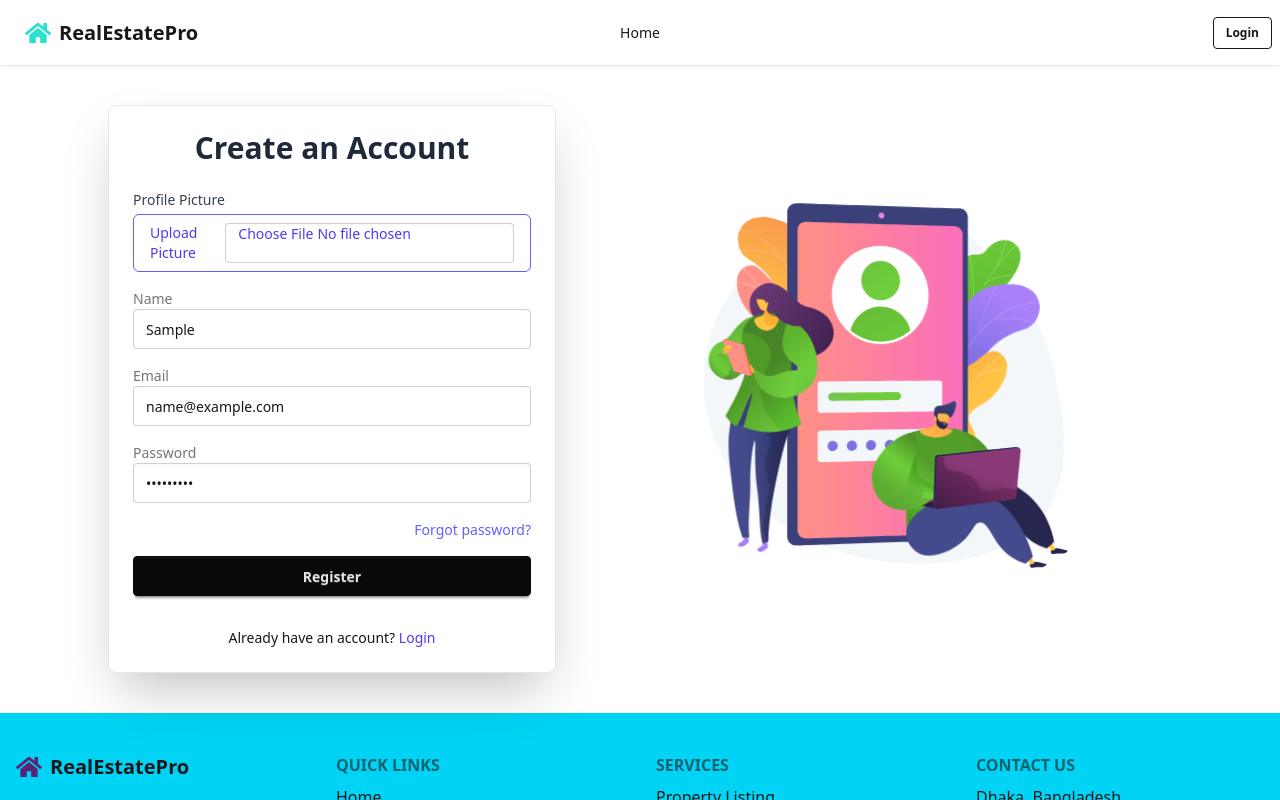
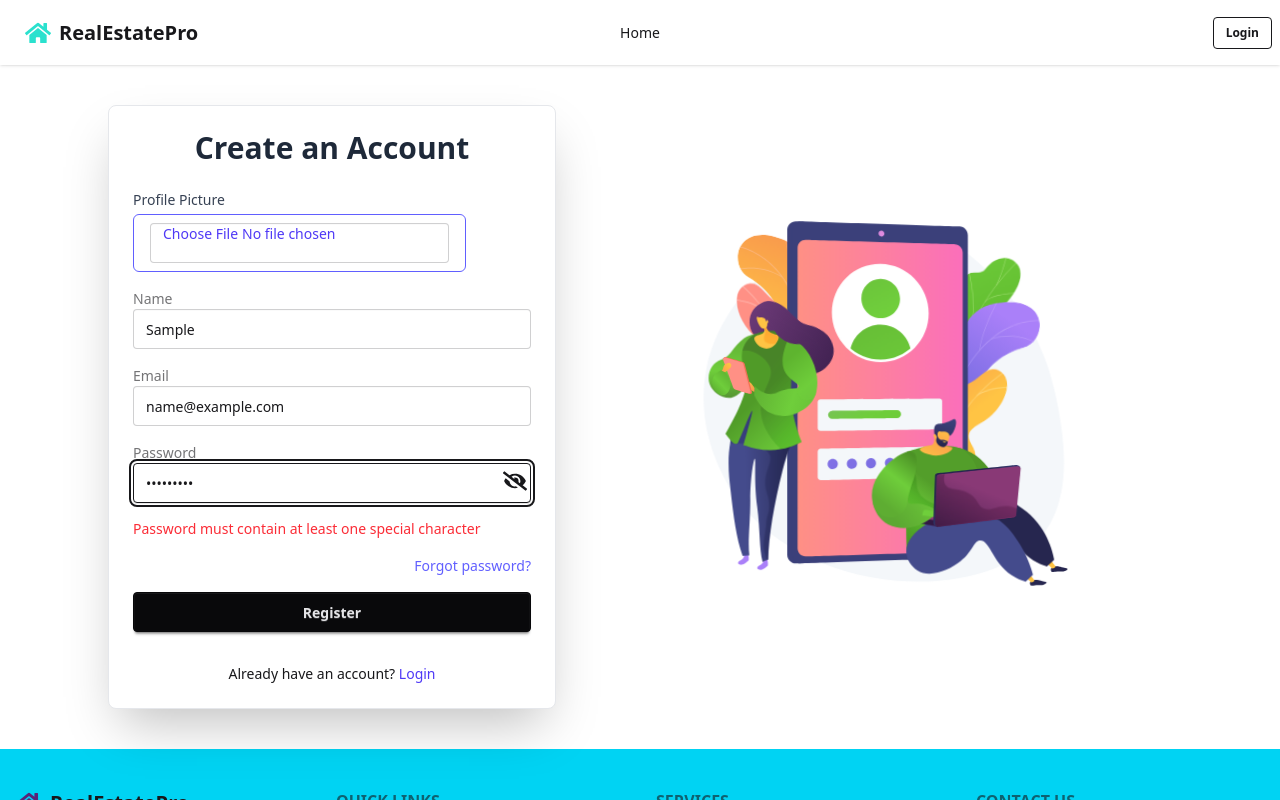
Before and after one commit to tuhinalrakib/real-estate-client, a React (Vite) app: page /register in a window 1280 px wide. Both pictures are taken after typing "Sample", "name@example.com", "Sample123" into the empty fields and a click on the button "Register". Shown: the top 800 px of the page. Built offline with nearby package versions, Linux system fonts and the light colour scheme; no server answers.

Commit message:
authentication

```diff
--- /dev/null
+++ b/src/Hooks/useAxios.jsx
@@ -0,0 +1,11 @@
+import axios from "axios";
+
+const axiosInstance = axios.create({
+    baseURL: `${import.meta.env.VITE_url}`
+})
+
+const useAxios = () => {
+    return axiosInstance;
+};
+
+export default useAxios;
--- a/src/Pages/Authentication/Login.jsx
+++ b/src/Pages/Authentication/Login.jsx
@@ -1,5 +1,5 @@
 import Lottie from "lottie-react";
-import React from "react";
+import React, { useState } from "react";
 
 import lottie from "../../assets/lottiLogin.json"
 import { useForm } from "react-hook-form";
@@ -8,6 +8,7 @@ import { Helmet } from "react-helmet";
 
 const Login = () => {
     const { register, handleSubmit } = useForm()
+    const [showPassword, setShowPassword] = useState(false)
 
     const onSubmit = data => {
         console.log(data)
@@ -31,12 +32,32 @@ const Login = () => {
                                 placeholder="Email"
                             />
                             <label className="label">Password</label>
-                            <input
-                                type="password"
-                                {...register("password")}
-                                className="input"
-                                placeholder="Password"
-                            />
+                            <div className="relative">
+                                <input
+                                    type={showPassword ? "text" : "password"}
+                                    {...register("password",
+                                        {
+                                            required: "Password is Required",
+                                            minLength: {
+                                                value: 6,
+                                                message: "Password must be at least 6 characters"
+                                            },
+                                            validate: {
+                                                hasUpperCase: (value) =>
+                                                    /[A-Z]/.test(value) || "Password must contain at least one uppercase letter",
+                                                hasSpecialChar: (value) =>
+                                                    /[!@#$%^&*(),.?":{}|<>]/.test(value) || "Password must contain at least one special character"
+                                            }
+                                        })}
+                                    placeholder="Password"
+                                    className="input input-bordered w-full"
+                                />
+                                <button onClick={() => setShowPassword(!showPassword)} className="absolute cursor-pointer right-1 top-1.5">
+                                    {
+                                        showPassword ? <FaEye size={24} /> : <FaEyeSlash size={24} />
+                                    }
+                                </button>
+                            </div>
                             <div><a className="link link-hover">Forgot password?</a></div>
                             <button className="btn btn-neutral mt-4">Login</button>
                         </fieldset>
--- a/src/Pages/Authentication/Register.jsx
+++ b/src/Pages/Authentication/Register.jsx
@@ -2,39 +2,57 @@ import React, { useState } from 'react';
 import { useForm } from 'react-hook-form';
 import lottie2 from "../../assets/lottieRegister.json";
 import Lottie from 'lottie-react';
-import { Link } from 'react-router';
+import { Link, useNavigate } from 'react-router';
 import { Helmet } from 'react-helmet';
 import useAuth from '../../Hooks/useAuth';
 import axios from 'axios';
+import { FaEye, FaEyeSlash } from 'react-icons/fa';
+import useAxios from '../../Hooks/useAxios';
 
 const Register = () => {
     const { register, handleSubmit, formState: { errors } } = useForm();
     const [imageUrl, setImageUrl] = useState("")
-    const {registerUser, updateUserProfile} = useAuth()
+    const [showPassword, setShowPassword] = useState(false)
+    const { registerUser, updateUserProfile } = useAuth()
+    const axiosInstance = useAxios()
+    const navigate = useNavigate()
+
+    const handleImageUpload = async (e) => {
+        const image = e.target.files[0]
+        // Image upload in Cloudinary
+        const formData = new FormData();
+        formData.append("file", image);
+        formData.append("upload_preset", "my_unsigned_preset");
+        const res = await axios.post("https://api.cloudinary.com/v1_1/dxkmkskvy/image/upload", formData)
+        const resData = res.data
+        setImageUrl(resData.secure_url)
+    }
 
     const onSubmit = async (data) => {
-        const { email, image, name, password } = data
-        const imageData = image[0]
-
-        // Image upload in Cloudinary
-        // const formData = new FormData();
-        // formData.append("file", imageData);
-        // formData.append("upload_preset", "my_unsigned_preset");
-        // const res = await axios.post("https://api.cloudinary.com/v1_1/dxkmkskvy/image/upload", formData)
-        // const resData = res.data
-        // setImageUrl(resData.secure_url)
+        const { email, name, password } = data
 
         // Create Account
         registerUser(email, password)
-        .then(res=>{
-            if(res?.user){
+            .then(async(res) => {
+                // update userinfo in the database
+                const userInfo = {
+                    email: data.email,
+                    role: 'user', // default role
+                    created_at: new Date().toISOString(),
+                    last_log_in: new Date().toISOString()
+                }
+                const userRes = await axiosInstance.post('/users', userInfo);
+                console.log(userRes.data);
+
+                if (res?.user) {
                     updateUserProfile(name, imageUrl)
-                .then(()=>{
-                    consol
+                    .then(() => {
+                        console.log("Updated")
+                        navigate("/")
                     })
                 }
             })
-        .catch(e=>{
+            .catch(e => {
                 console.log(e)
             })
     };
@@ -68,10 +86,8 @@ const Register = () => {
                                 htmlFor="file-upload"
                                 className="cursor-pointer inline-flex items-center px-4 py-2 border border-indigo-500 text-sm font-medium rounded-md text-indigo-600 bg-white hover:bg-indigo-50"
                             >
-                                Upload Picture
                                 <input
-                                    id="file-upload"
-                                    {...register("image")}
+                                    onChange={handleImageUpload}
                                     type="file"
                                     className="input input-bordered w-full"
                                 />
@@ -105,14 +121,36 @@ const Register = () => {
                         {/* Password */}
                         <div>
                             <label className="label">Password</label>
+                            <div className="relative">
                                 <input
-                                type="password"
-                                {...register("password", { required: true })}
+                                    type={showPassword ? "text" : "password"}
+                                    {...register("password",
+                                        {
+                                            required: "Password is Required",
+                                            minLength: {
+                                                value: 6,
+                                                message: "Password must be at least 6 characters"
+                                            },
+                                            validate: {
+                                                hasUpperCase: (value) =>
+                                                    /[A-Z]/.test(value) || "Password must contain at least one uppercase letter",
+                                                hasSpecialChar: (value) =>
+                                                    /[!@#$%^&*(),.?":{}|<>]/.test(value) || "Password must contain at least one special character"
+                                            }
+                                        })}
                                     placeholder="Password"
                                     className="input input-bordered w-full"
                                 />
+                                <button onClick={() => setShowPassword(!showPassword)} className="absolute cursor-pointer right-1 top-1.5">
+                                    {
+                                        showPassword ? <FaEye size={24} /> : <FaEyeSlash size={24} />
+                                    }
+                                </button>
                             </div>
-
+                        </div>
+                        {
+                            errors.password && <p className="text-sm text-red-500 mt-1">{errors.password.message}</p>
+                        }
                         <div className="text-right">
                             <a href="#" className="text-sm text-indigo-500 hover:underline">Forgot password?</a>
                         </div>
--- a/src/Pages/Shared/Navbar/Navbar.jsx
+++ b/src/Pages/Shared/Navbar/Navbar.jsx
@@ -25,7 +25,7 @@ const Navbar = () => {
       <div className="navbar max-w-7xl mx-auto">
         <div className="navbar-start">
           <Link to="/" className="btn btn-ghost normal-case text-xl flex items-center gap-2">
-            <FaHome size={26} color='#2ae1ce'/>
+            <FaHome size={26} color='#2ae1ce' />
             <span>RealEstatePro</span>
           </Link>
         </div>
@@ -47,9 +47,9 @@ const Navbar = () => {
                 </label>
                 <ul tabIndex={0} className="mt-3 p-2 shadow menu menu-sm dropdown-content bg-base-100 rounded-box w-52">
                   <li><span>{user.displayName}</span></li>
-                  <li><button onClick={handleLogout}>Logout</button></li>
                 </ul>
               </div>
+              <button onClick={handleLogout} className='btn btn-accent btn-sm'>Logout</button>
             </>
           ) : (
             <Link to="/login" className="btn btn-outline btn-sm">Login</Link>
--- a/src/contexts/AuthProvider.jsx
+++ b/src/contexts/AuthProvider.jsx
@@ -1,6 +1,6 @@
 import React, { useEffect, useState } from 'react';
 import { AuthContext } from './AuthContext';
-import { createUserWithEmailAndPassword, onAuthStateChanged, signInWithEmailAndPassword, updateProfile } from 'firebase/auth';
+import { createUserWithEmailAndPassword, onAuthStateChanged, signInWithEmailAndPassword, signOut, updateProfile } from 'firebase/auth';
 import { auth } from '../firebase/firebase.config';
 
 const AuthProvider = ({children}) => {
@@ -21,6 +21,10 @@ const AuthProvider = ({children}) => {
         return updateProfile(auth.currentUser, { displayName: name, photoURL: photo })
     }
 
+    const logOut = ()=>{
+        return signOut(auth)
+    }
+
     useEffect(()=>{
         const unsubscribe = onAuthStateChanged(auth,currentuser=>{
             setUser(currentuser)
@@ -38,7 +42,8 @@ const AuthProvider = ({children}) => {
         loginUser,
         updateUserProfile,
         registerUser,
-        loading
+        loading,
+        logOut
     }
 
     return <AuthContext value={authData}>
```
Also changed, not shown: src/Hooks/useAxiosSecure.jsx (+26 -16 lines). Lines whose indentation alone changed are shown as unchanged.
